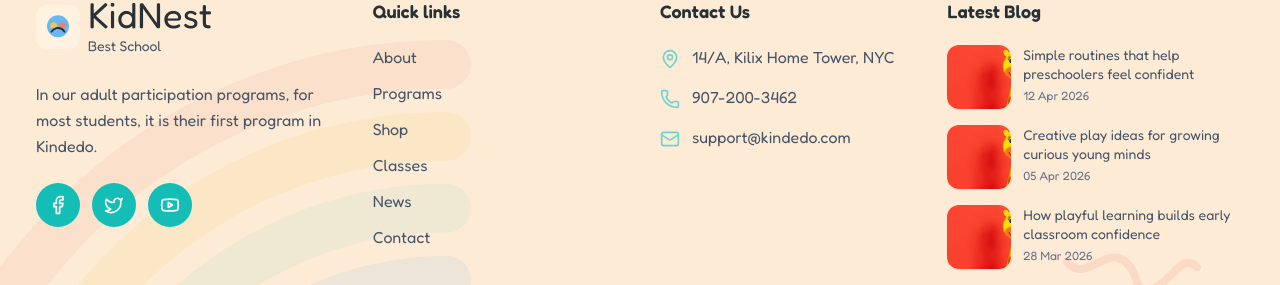
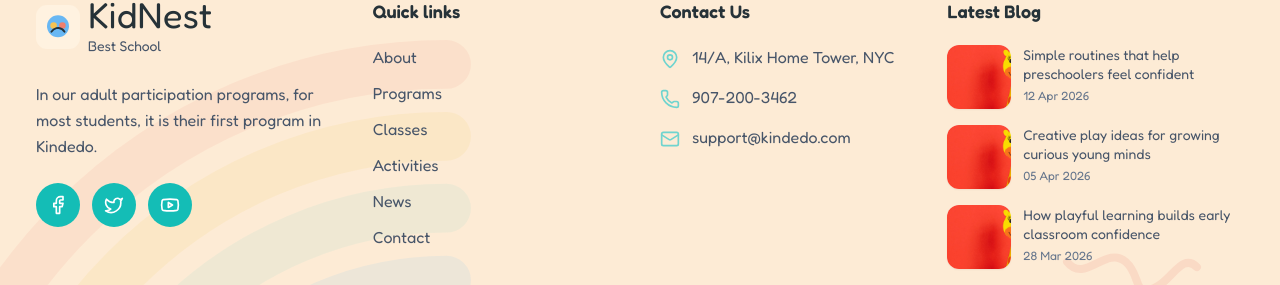
Before and after one commit to teena-builds/Kid-website, a Next.js app: page /news in a window 1280 px wide. Shown: the part 1440-1725 px from the top of the page. Built offline with nearby package versions, Linux system fonts and the light colour scheme; no server answers.

Commit message:
Shop Nav changed to class

```diff
--- a/components/navigation/mega-menu.tsx
+++ b/components/navigation/mega-menu.tsx
@@ -14,7 +14,7 @@ export function MegaMenu({ panelId, onClose, className = "" }: MegaMenuProps) {
     <motion.div
       id={panelId}
       role="menu"
-      aria-label="Shop categories"
+      aria-label="Classes menu"
       initial={{ opacity: 0, y: 12 }}
       animate={{ opacity: 1, y: 0 }}
       exit={{ opacity: 0, y: 8 }}
--- a/data/home-data.ts
+++ b/data/home-data.ts
@@ -276,8 +276,8 @@ export const footerLinks = {
   quick: [
     { label: "About", href: "#about" },
     { label: "Programs", href: "#programs" },
-    { label: "Shop", href: "#shop" },
-    { label: "Classes", href: "#programs" },
+    { label: "Classes", href: "#classes" },
+    { label: "Activities", href: "#programs" },
     { label: "News", href: "#events" },
     { label: "Contact", href: "#footer" }
   ],
--- a/lib/navigation-data.ts
+++ b/lib/navigation-data.ts
@@ -12,7 +12,7 @@ export const primaryNavItems = [
   { label: "Home", href: "/" },
   { label: "About Us", href: "/about" },
   { label: "Programs", href: "#programs", menu: "programs" as const },
-  { label: "Shop", href: "#shop", menu: "shop" as const },
+  { label: "Classes", href: "#classes", menu: "shop" as const },
   { label: "Blog", href: "/news" },
   { label: "Contact Us", href: "/contact" }
 ];
```
